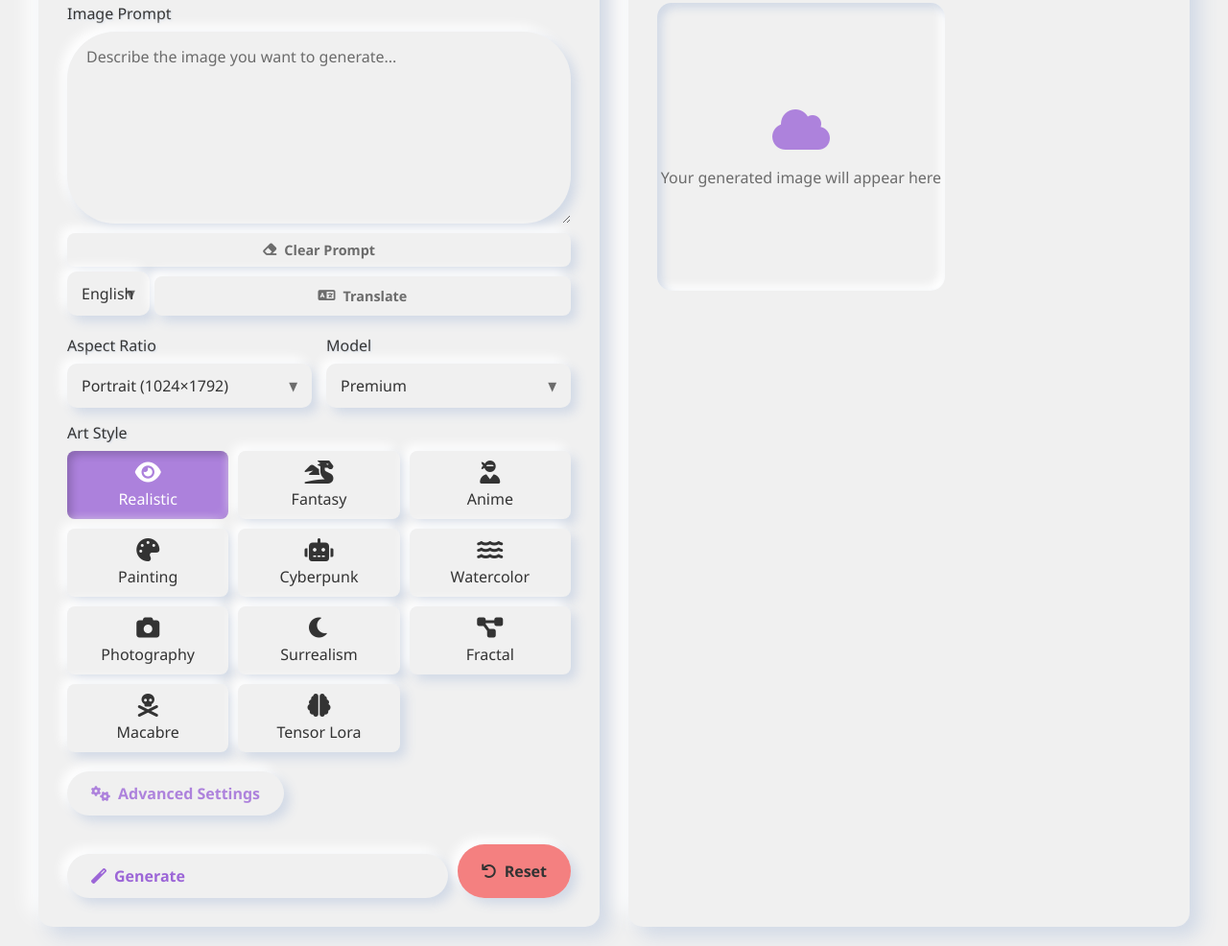
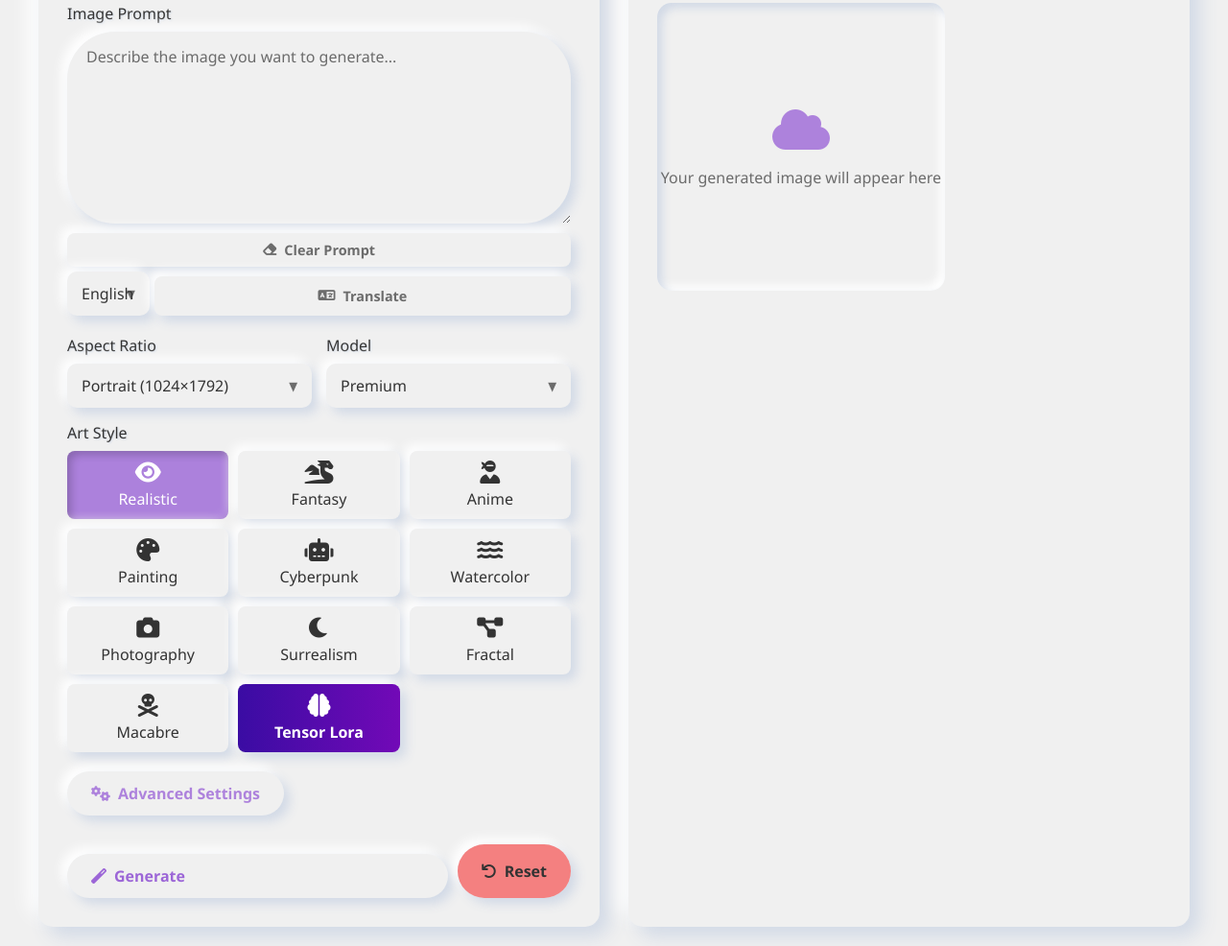
Before and after one commit to ray23-bit/Demo, a plain HTML site: page index.html in a window 1280 px wide. Shown: the part 205-1191 px from the top of the page at 96% size. Drawn offline with Linux system fonts and the light colour scheme.

Commit message:
Update style.css
Update style.css

```diff
--- a/style.css
+++ b/style.css
@@ -478,7 +478,11 @@ input::placeholder, textarea::placeholder, select::placeholder {
     gap: 10px;
     margin-bottom: 20px;
 }
-
+.art-style-option[data-style="tensorLora"] {
+  background: linear-gradient(to right, #3a0ca3, #7209b7);
+  color: white;
+  font-weight: bold;
+}
 .art-style-option {
     padding: 10px;
     border-radius: 8px;
```
